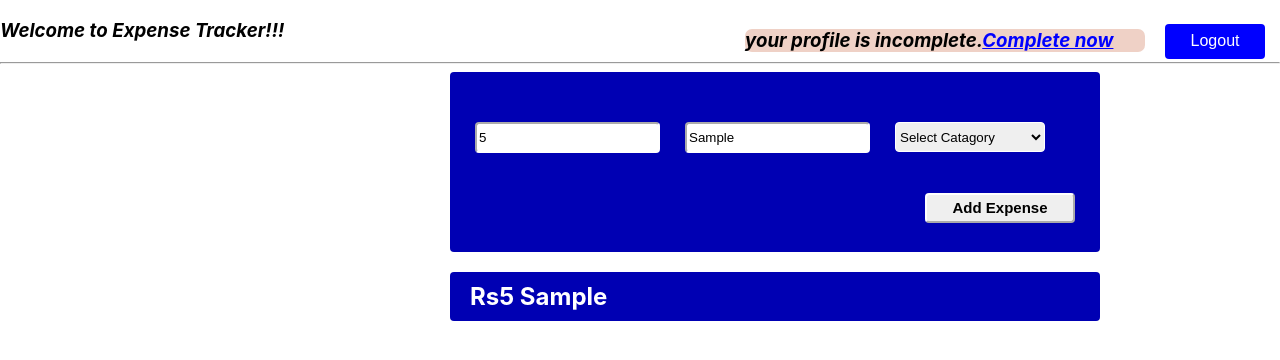
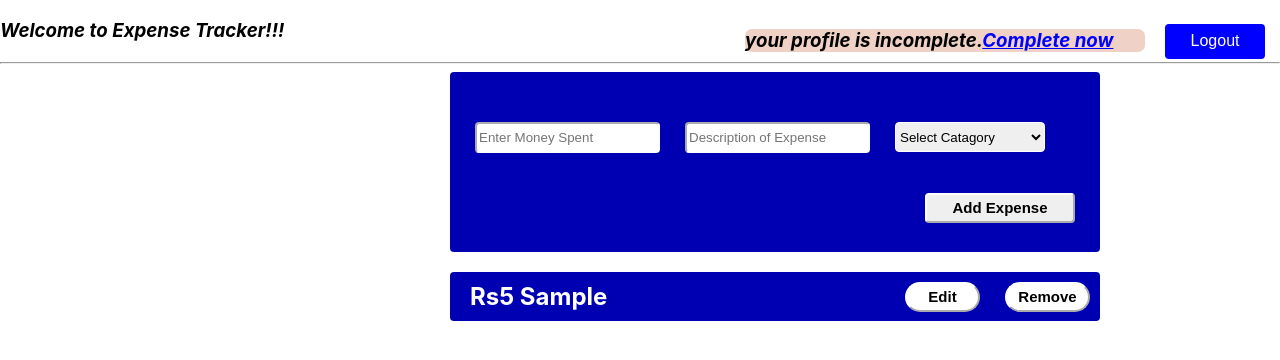
Before and after one commit to Manjulavignesh/ExpenseTracker_New, a React (Create React App) app: page /welcomepage in a window 1280 px wide. Both pictures are taken after typing "5", "Sample" into the empty fields and a click on the button "Add Expense". Shown: the top 360 px of the page. Built offline with nearby package versions, Linux system fonts and the light colour scheme; no server answers.

Commit message:
AddingEditDeletebutton

```diff
--- a/src/Components/AddExpense.js
+++ b/src/Components/AddExpense.js
@@ -1,9 +1,12 @@
+import { useContext } from "react";
 import PrintExpense from "./PrintExpense";
+import { Ctx } from "../App";
 
 const AddExpense = (props) => {
+    const [expense]=useContext(Ctx);
   return (
     <div>
-      {props.expense.map((item) => (
+      {expense && props.expense.map((item) => (
         <PrintExpense
           amt={item.amt}
           reason={item.reason}
--- a/src/Components/PrintExpense.js
+++ b/src/Components/PrintExpense.js
@@ -1,11 +1,96 @@
+import axios from "axios";
+import { useContext } from "react";
+import { Ctx } from "../App";
 const PrintExpense = (props) => {
-  return (
+    const [expense,setExpense]=useContext(Ctx);
+    const editHandler=()=>{
+        const Amt=document.getElementById("Amt");
+        const Des=document.getElementById("Des");
+        const Catagory=document.getElementById("Cat");
+        let id;
+        axios
+          .get(
+            "https://expensetracker-authentic-6234a-default-rtdb.firebaseio.com/expense.json"
+          )
+          .then((res) => {
+            for (const [key, value] of Object.entries(res.data)) {
+              if (value.reason == props.reason)
+              {
+              id = key;
+              }
+            }
+            return id;
+          })
+          .then((res) =>
+            axios.delete(
+              `https://expensetracker-authentic-6234a-default-rtdb.firebaseio.com/expense/${res}.json`
+            ))
+            if(Amt)Amt.value=props.amt;
+            if(Des)Des.value=props.reason;
+            if(Catagory)Catagory.value=props.catagoryobj;
+            setExpense(()=>expense.filter((prop)=>prop.reason!=props.reason))
+
+    }
+  const removeHandler = () => {
+    let id;
+    axios
+      .get(
+        "https://expensetracker-authentic-6234a-default-rtdb.firebaseio.com/expense.json"
+      )
+      .then((res) => {
+        for (const [key, value] of Object.entries(res.data)) {
+          if (value.reason == props.reason)
+          {
+          id = key;
+          }
+        }
+        return id;
+      })
+      .then((res) =>
+        axios.delete(
+          `https://expensetracker-authentic-6234a-default-rtdb.firebaseio.com/expense/${res}.json`
+        ))
+     setExpense(()=>expense.filter((prop)=>prop.reason!=props.reason))
+  };
+  return (<div>{props.amt!=undefined &&
     <div style={{ color: "white" }}>
       <h2 style={{ marginLeft: 10, padding: "10px" }}>
         {`Rs${props.amt}`}{" "}
         {props.reason.charAt(0).toUpperCase() + props.reason.slice(1)}{" "}
         {props.catagoryobj}
+        <button
+          style={{
+            float: "right",
+            marginLeft: 25,
+            width: 85,
+            height: 30,
+            borderRadius: "15px",
+            borderColor: "white",
+            background: "white",
+            fontWeight: 750,
+            fontSize: 15,
+          }}
+          onClick={removeHandler}
+        >
+          Remove
+        </button>
+        <button
+          style={{
+            float: "right",
+            width: 75,
+            height: 30,
+            borderRadius: "15px",
+            borderColor: "white",
+            background: "white",
+            fontWeight: 750,
+            fontSize: 15,
+          }}
+          onClick={editHandler}
+        >
+          Edit
+        </button>
       </h2>
+    </div>}
     </div>
   );
 };
--- a/src/Components/WelcomeScreen.js
+++ b/src/Components/WelcomeScreen.js
@@ -23,6 +23,9 @@ const WelcomeScreen = () => {
       .then((res) => console.log(res))
       .catch((err) => console.log(err));
     setExpense([...expense, obj]);
+    money.current.value="";
+    description.current.value="";
+    Catagory.current.value="";
   };
   return (
     <div>
@@ -70,6 +73,7 @@ const WelcomeScreen = () => {
               borderColor: "white",
             }}
             ref={money}
+            id="Amt"
           />
           <input
             type="text"
@@ -82,6 +86,7 @@ const WelcomeScreen = () => {
               borderColor: "white",
             }}
             ref={description}
+            id="Des"
           />
           <select
             style={{
@@ -93,8 +98,9 @@ const WelcomeScreen = () => {
               borderColor: "white",
             }}
             ref={Catagory}
+            id="Cat"
           >
-            <option value="" selected>
+            <option value="">
               Select Catagory
             </option>
             <option>Food</option>
```
